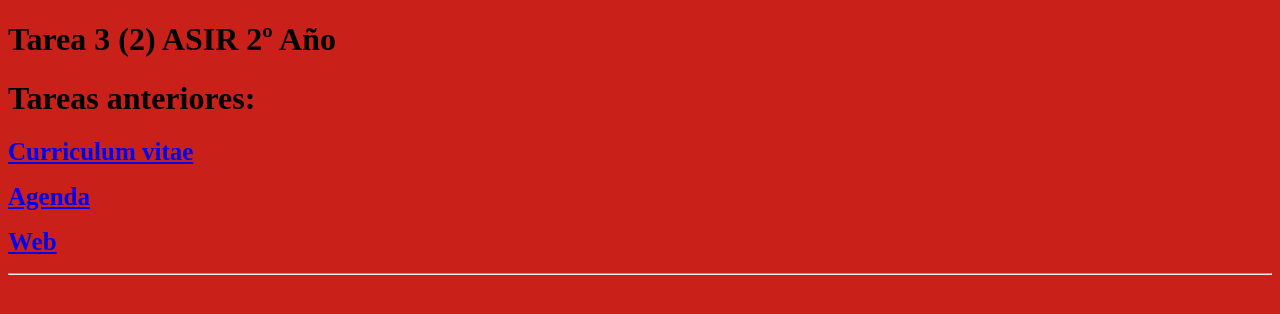
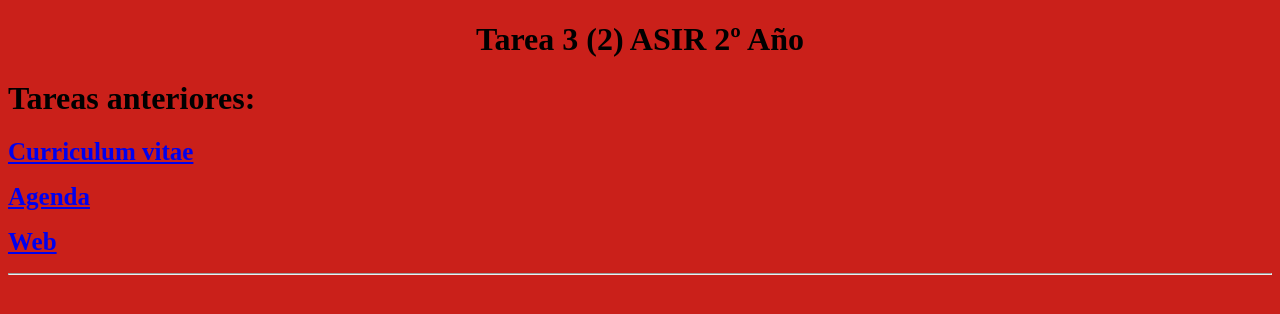
Before and after one commit to Gabrieldm14/ASIR2, a plain HTML site: page index.html in a window 1280 px wide. Drawn offline with Linux system fonts and the light colour scheme.

Commit message:
Update index.html

```diff
--- a/index.html
+++ b/index.html
@@ -6,7 +6,7 @@
 
         <body style="background-color: rgb(202, 32, 26);">
 
-            <h1> <span>Tarea 3 (2) ASIR 2º Año</span> </h1>
+            <center><h1> <span>Tarea 3 (2) ASIR 2º Año</span> </h1></center>
 
             <h1 style="color: black;">Tareas anteriores:</h1>
 
```
